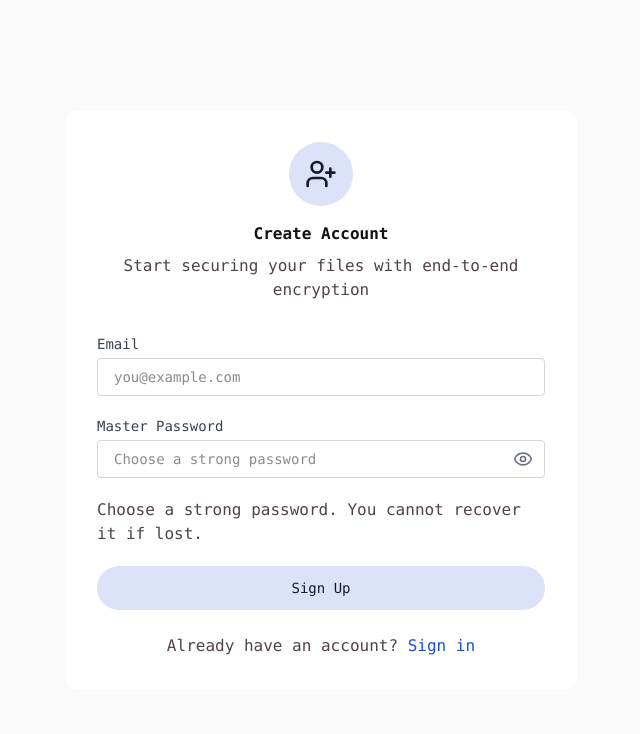
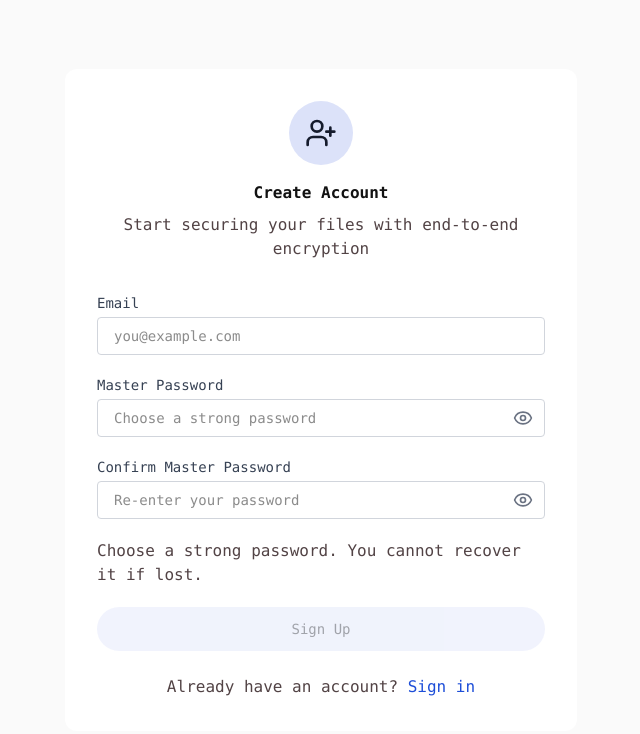
Before and after one commit to fegan104/cloud-vault, a Next.js app: page /signup in a window 1280 px wide. Shown: the top 734 px of the page, without its empty margins (319-959 px from the left). Built offline with nearby package versions, Linux system fonts and the light colour scheme.

Commit message:
added some light sign/in/ip validation

```diff
--- a/src/app/signin/page.tsx
+++ b/src/app/signin/page.tsx
@@ -85,7 +85,7 @@ export default function LoginForm() {
               {/* Submit Button */}
               <TonalButton
                 type="submit"
-                disabled={isLoading}
+                disabled={isLoading || !email || !password}
                 className="w-full py-3"
               >
                 {isLoading ? 'Signing in...' : 'Sign In'}
--- a/src/app/signup/page.tsx
+++ b/src/app/signup/page.tsx
@@ -14,6 +14,7 @@ import { Card } from '@/components/Card';
 export default function SignUpForm() {
   const [email, setEmail] = useState('');
   const [password, setPassword] = useState('');
+  const [confirmPassword, setConfirmPassword] = useState('');
   const [isLoading, setIsLoading] = useState(false);
   const [error, setError] = useState<string | null>(null);
   const { setMasterKey } = useMasterKey()
@@ -22,6 +23,13 @@ export default function SignUpForm() {
     e.preventDefault();
     setIsLoading(true);
     setError(null);
+
+    // Validate passwords match
+    if (password !== confirmPassword) {
+      setError('Passwords do not match');
+      setIsLoading(false);
+      return;
+    }
 
     // 1) Generate salt
     const saltBytes = crypto.getRandomValues(new Uint8Array(16));
@@ -77,6 +85,15 @@ export default function SignUpForm() {
                 onChange={setPassword}
                 placeholder="Choose a strong password"
               />
+
+              {/* Confirm Password Input */}
+              <PasswordInput
+                label="Confirm Master Password"
+                value={confirmPassword}
+                onChange={setConfirmPassword}
+                placeholder="Re-enter your password"
+                error={confirmPassword.length > 0 && password !== confirmPassword ? 'Passwords do not match' : null}
+              />
               <p className="text-[--font-body-sm] text-on-surface-variant">
                 Choose a strong password. You cannot recover it if lost.
               </p>
@@ -91,7 +108,7 @@ export default function SignUpForm() {
               {/* Submit Button */}
               <TonalButton
                 type="submit"
-                disabled={isLoading}
+                disabled={isLoading || !email || !password || !confirmPassword || password !== confirmPassword}
                 className="w-full py-3"
               >
                 {isLoading ? 'Creating account...' : 'Sign Up'}
--- a/src/components/TextInput.tsx
+++ b/src/components/TextInput.tsx
@@ -60,6 +60,9 @@ export const PasswordInput: React.FC<PasswordInputProps> = ({
           {showPassword ? <EyeOff size={20} /> : <Eye size={20} />}
         </button>
       </div>
+      {error && (
+        <p className="mt-1 text-sm text-red-500">{error}</p>
+      )}
     </div>
   );
 };
```
